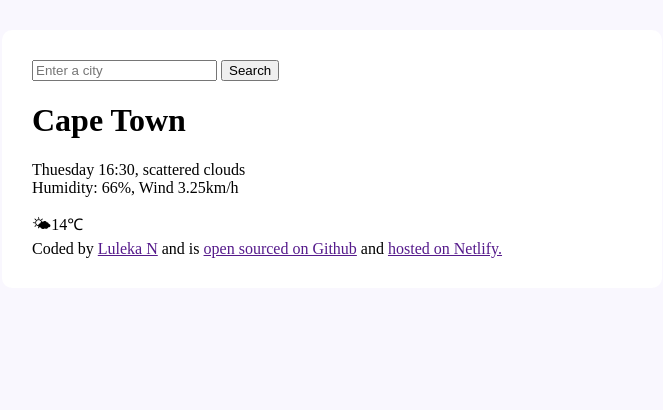
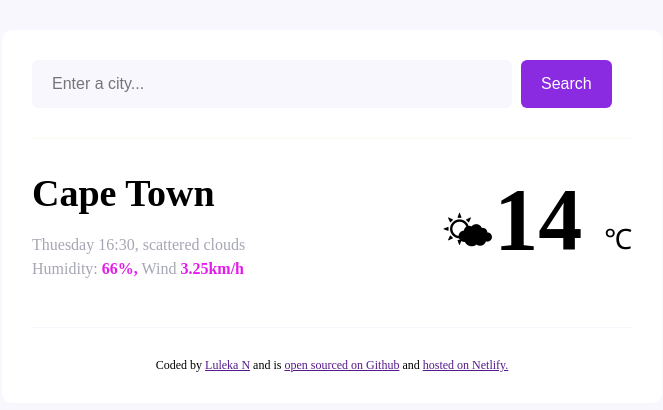
Before and after one commit to lulu-n03/LuluWeatherApp, a plain HTML site: page index.html in a window 1280 px wide. Shown: the whole page, without its empty margins (308-971 px from the left). Drawn offline with Linux system fonts and the light colour scheme.

Commit message:
Added CSS

```diff
--- a/index.html
+++ b/index.html
@@ -10,24 +10,28 @@
 <body>
     <div class="app">
   <header>
-    <form>
-<input type="search" placeholder="Enter a city" required/>
-<input type="submit" value="Search"/>
+    <form class="search-form">
+<input type="search" placeholder="Enter a city..." required class="search-form-input"/>
+<input type="submit" value="Search" class="search-form-button"/>
 
 
     </form>
   </header>
 
   <main>
+    <div class="app-data">
     <div>
-<h1> Cape Town </h1>
-<p>
+<h1 class="city"> Cape Town </h1>
+<p class="details">
 Thuesday 16:30, scattered clouds
 <br>
-Humidity: 66%,  Wind 3.25km/h
+Humidity: <strong>66%,</strong>  Wind <strong>3.25km/h</strong>
 </p>
 </div>
-<div> 🌤14℃<div>
+
+<div class="temperature"> <span class="weather-icon"> 🌤</span><span class="weather-temperature">14 </span><span class="weather-unit">℃</span>
+
+    </div>
   </main>
 
 
--- a/styles.css
+++ b/styles.css
@@ -3,10 +3,78 @@ body {
     font-family:"Roboto" sans-serif;
 }
 .app{
-    background: white;
+    background:white ;
     max-width: 600px;
     margin: 30px auto;
     box-shadow: 0 30px 50px rgba(65, 50, 100, 0,08);
     border-radius: 10px;
     padding: 30px;
 }
+.search-form-input {
+background-color: #f9f7fe;
+border: none;
+border-radius: 6px;
+width: 80%;
+font-size: 16px;
+padding: 15px 20px;
+}
+.search-form-button{
+    background-color: blueviolet;
+    padding: 15px 20px;
+    border-radius: 6px;
+    color: white;
+    border: none;
+    font-size: 16px;
+    margin-left: 5px;
+}
+header{
+    border-bottom: 1px solid floralwhite;
+padding: 0 0 30px 0;
+
+}
+footer{
+    border-top: 1px solid #f9f7fe;
+    padding: 30px 0 0 0;
+    text-align: center;
+    font-size: 12px;
+    color: rgba(0, 0, 0, 6);
+    font-weight: ;
+
+}
+.app-data {
+    display: flex;
+    justify-content: space-between;
+}
+main{
+    padding: 30px 0;
+}
+.tempareture{
+
+}
+.city{
+    margin: 0;
+    font-size: 38px;
+    line-height: 48px;
+
+}
+.details{
+font-size: 16px;
+color: rgba(30, 33, 66, 0.4);
+line-height: 24px;
+font-weight: 500;
+}
+.details strong{
+    color: rgb(228, 28, 235);
+}
+.weather-temperature{
+    font-size: 88px;
+    font-weight: bold;
+}
+.weather-icon{
+    font-size: 44px;
+    margin-top: 22px;
+}
+.weather-unit{
+    margin-top: 16px;
+    font-size: 28px;
+}
```
